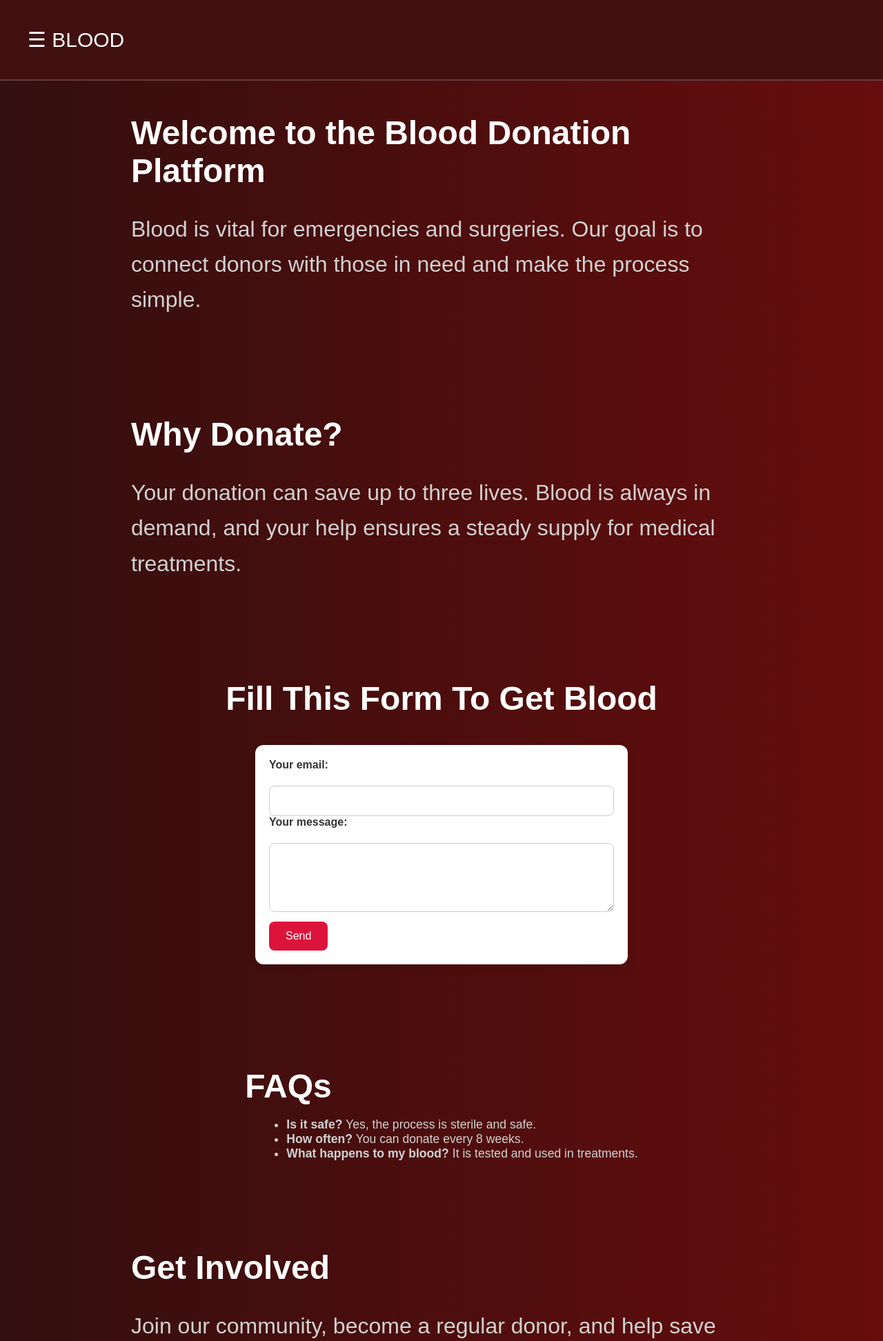
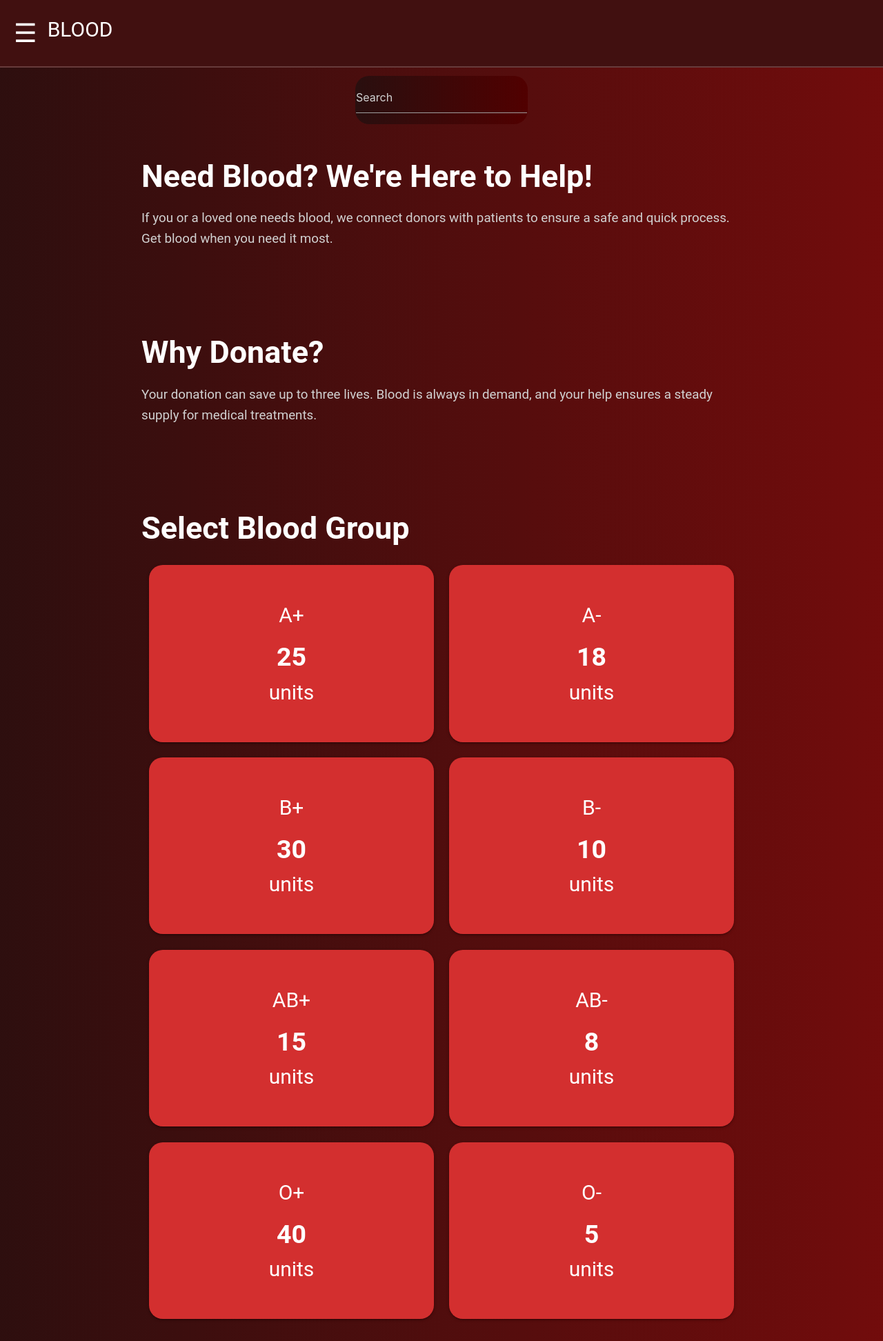
Before and after one commit to uppundaadithya/blood, a PHP site: page / in a window 1280 px wide. Shown: the top 1944 px of the page at 69% size. Run offline with PHP 8.4, Linux system fonts and the light colour scheme; some libraries are stand-ins or nearby versions.

Commit message:
updatedi

```diff
--- a/index.html
+++ b/index.html
@@ -2,38 +2,40 @@
 <html lang="en">
 <head>
     <meta charset="UTF-8">
+    <meta name="viewport" content="width=device-width, initial-scale=1.0">
     <title>Navigation Toggle</title>
     <link rel="icon" href="logo.jpg" type="image/x-icon" />
+
+    <!-- Materialize CSS -->
+    <link href="https://cdnjs.cloudflare.com/ajax/libs/materialize/1.0.0/css/materialize.min.css" rel="stylesheet">
+
+    <!-- Your custom styles (if any) -->
     <link rel="stylesheet" href="style.css">
-    <style>
-        .hidden {
-            display: none;
-        }
-    </style>
 </head>
 <body>
 
     <!-- Hamburger Menu Icon -->
-    <div class="menu-toggle" id="menu-toggle">
-        <span id="but">&#9776;</span>
+    <div class="cl">
+        <span id="but" class="sidenav-trigger" data-target="mobile-nav">&#9776;</span>
         <span id="name">BLOOD</span>
+
    </div>
 
     <!-- Navigation Menu -->
-    <nav id="nav">
-        <ul>
-            <li>Menu</li>
-            <li>Service</li>
-            <li>Contact</li>
-            <li>About</li>
+    <ul id="mobile-nav" class="sidenav">
+        <li><a href="#!">Menu</a></li>
+        <li><a href="#!">Service</a></li>
+        <li><a href="#!">Contact</a></li>
+        <li><a href="#!">About</a></li>
     </ul>
-    </nav>
 
     <div id="cont">
+        <div id="s-box">
+            <input id="search" type="text" onkeyup="searchContent()" placeholder="Search" /></div>
         <section>
-            <h1>Welcome to the Blood Donation Platform</h1>
+           <h2>Need Blood? We're Here to Help!</h2>
                     <p>
-                Blood is vital for emergencies and surgeries. Our goal is to connect donors with those in need and make the process simple.
+                        If you or a loved one needs blood, we connect donors with patients to ensure a safe and quick process. Get blood when you need it most.
                     </p>
         </section>
 
@@ -45,28 +47,140 @@
         </section>
 
 <section>
-            <div>
+    <h2> Select Blood Group</h2>
+    <div class="row" id="blood-groups">
+        <div class="col s12 m6">
+            <div class="card red darken-2 white-text center-align blood-box">
+                <div class="card-content">
+                    A+<br>
+                    <span class="count" data-target="25">0</span> units
+                </div>
+            </div>
+        </div>
+        <div class="col s12 m6">
+            <div class="card red darken-2 white-text center-align blood-box">
+                <div class="card-content">
+                    A-<br>
+                    <span class="count" data-target="18">0</span> units
+                </div>
+            </div>
+        </div>
+        <div class="col s12 m6">
+            <div class="card red darken-2 white-text center-align blood-box">
+                <div class="card-content">
+                    B+<br>
+                    <span class="count" data-target="30">0</span> units
+                </div>
+            </div>
+        </div>
+        <div class="col s12 m6">
+            <div class="card red darken-2 white-text center-align blood-box">
+                <div class="card-content">
+                    B-<br>
+                    <span class="count" data-target="10">0</span> units
+                </div>
+            </div>
+        </div>
+        <div class="col s12 m6">
+            <div class="card red darken-2 white-text center-align blood-box">
+                <div class="card-content">
+                    AB+<br>
+                    <span class="count" data-target="15">0</span> units
+                </div>
+            </div>
+        </div>
+        <div class="col s12 m6">
+            <div class="card red darken-2 white-text center-align blood-box">
+                <div class="card-content">
+                    AB-<br>
+                    <span class="count" data-target="8">0</span> units
+                </div>
+            </div>
+        </div>
+        <div class="col s12 m6">
+            <div class="card red darken-2 white-text center-align blood-box">
+                <div class="card-content">
+                    O+<br>
+                    <span class="count" data-target="40">0</span> units
+                </div>
+            </div>
+        </div>
+        <div class="col s12 m6">
+            <div class="card red darken-2 white-text center-align blood-box">
+                <div class="card-content">
+                    O-<br>
+                    <span class="count" data-target="5">0</span> units
+                </div>
+            </div>
+        </div>
+    </div>
+</section>
+
+
+
+        <section id="form">
             <h2>Fill This Form To Get Blood</h2>
+            <form action="https://formspree.io/f/mwpobvdg" method="POST">
+              <label for="name">Patient Name</label>
+      <input type="text" id="name" name="name" style="text-transform: uppercase;" required>
 
-                    <form action="https://formspree.io/f/mwpobvdg" method="POST">
-                        <label for="email">Your email:</label>
-                        <input type="email" name="email" id="email" required>
+      <label for="bloodGroup">Blood Group : </label>
+      <select id="bloodGroup" name="bloodGroup" style="margin: 5px;" required>
+        <option value="">-- Select Blood Group --</option>
+        <option value="A+">A+</option>
+        <option value="A-">A−</option>
+        <option value="B+">B+</option>
+        <option value="B-">B−</option>
+        <option value="AB+">AB+</option>
+        <option value="AB-">AB−</option>
+        <option value="O+">O+</option>
+        <option value="O-">O−</option>
+      </select>
 
-                        <label for="message">Your message:</label>
-                        <textarea name="message" id="message"></textarea>
+      <label for="units">Required Units</label>
+      <input type="number" id="units" name="units" min="1" required>
 
-                        <button type="submit" class="btn">Send</button>
+      <label for="hospital">Hospital Name</label>
+      <input type="text" id="hospital" name="hospital" required>
+
+      <label for="location">Hospital Location</label>
+      <input type="text" id="location" name="location" required>
+
+      <label for="contact">Contact Number</label>
+      <input type="tel" id="contact" name="contact" required>
+
+      <label for="message">Additional Information</label>
+      <textarea id="message" name="message" rows="4"></textarea>
+
+                <button type="submit">Send</button>
             </form>
-
-            </div>
         </section>
 
         <section>
             <h2>FAQs</h2>
             <ul>
-                <li><strong>Is it safe?</strong> Yes, the process is sterile and safe.</li>
-                <li><strong>How often?</strong> You can donate every 8 weeks.</li>
-                <li><strong>What happens to my blood?</strong> It is tested and used in treatments.</li>
+                <section>
+
+
+                    <div>
+                        <h3>How It Works</h3>
+                        <ul>
+                            <li><strong>Step 1: Request Blood</strong> - Fill out a quick form with your contact details and blood type.</li>
+                            <li><strong>Step 2: Connect</strong> - We find a match with our donor network.</li>
+                            <li><strong>Step 3: Delivery</strong> - Blood is delivered to your location or medical facility.</li>
+                            <li><strong>Step 4: Support</strong> - We ensure ongoing support for your needs.</li>
+                        </ul>
+                    </div>
+
+                    <div>
+                        <h3>Need Help? Contact Us</h3>
+                        <p>
+                            We're available 24/7 to assist you. Reach out for any urgent requests.
+                        </p>
+                        <a href="contact.html">Contact Now</a>
+                    </div>
+                </section>
+
             </ul>
         </section>
 
@@ -79,15 +193,80 @@
         </section>
     </div>
 
-    <!-- JavaScript to toggle menu -->
+
+  <!-- Scripts -->
+  <script src="https://cdnjs.cloudflare.com/ajax/libs/jspdf/2.5.1/jspdf.umd.min.js"></script>
+  <script src="https://code.jquery.com/jquery-3.6.0.min.js"></script>
+  <script src="https://cdnjs.cloudflare.com/ajax/libs/materialize/1.0.0/js/materialize.min.js"></script>
+
   <script>
-        document.getElementById('but').addEventListener('click', function () {
-            document.getElementById('nav').classList.toggle('show');
+    // Materialize side nav
+    document.addEventListener('DOMContentLoaded', function () {
+      var elems = document.querySelectorAll('.sidenav');
+      M.Sidenav.init(elems);
     });
-        document.getElementById('name').addEventListener('click', function () {
-            window.location.href = '';
+
+   document.addEventListener('DOMContentLoaded', function () {
+  // Initialize sidenav
+  var elems = document.querySelectorAll('.sidenav');
+  M.Sidenav.init(elems);
+
+  // Counter animation
+  const counters = document.querySelectorAll('.count');
+  counters.forEach(counter => {
+    const updateCount = () => {
+      const target = +counter.getAttribute('data-target');
+      const current = +counter.innerText;
+      const increment = Math.ceil(target / 50);
+      if (current < target) {
+        counter.innerText = Math.min(current + increment, target);
+        setTimeout(updateCount, 40);
+      }
+    };
+    updateCount();
   });
+});
+
+
+
+    // PDF generation and form submission
+    window.onload = () => {
+      const { jsPDF } = window.jspdf;
+      const form = document.querySelector("form");
+
+      form.addEventListener("submit", function (e) {
+        e.preventDefault();
+
+        const doc = new jsPDF();
+        const now = new Date();
+
+        // Collect values
+        const name = document.getElementById("name").value;
+        const bloodGroup = document.getElementById("bloodGroup").value;
+        const units = document.getElementById("units").value;
+        const hospital = document.getElementById("hospital").value;
+        const location = document.getElementById("location").value;
+        const contact = document.getElementById("contact").value;
+        const message = document.getElementById("message").value;
+
+        // Create PDF content
+        doc.setFontSize(16);
+        doc.text("Blood Request Form", 20, 20);
+        doc.setFontSize(12);
+        doc.text(`Date: ${now.toLocaleDateString()} ${now.toLocaleTimeString()}`, 20, 30);
+        doc.text(`Patient Name: ${name}`, 20, 40);
+        doc.text(`Blood Group: ${bloodGroup}`, 20, 50);
+        doc.text(`Required Units: ${units}`, 20, 60);
+        doc.text(`Hospital Name: ${hospital}`, 20, 70);
+        doc.text(`Hospital Location: ${location}`, 20, 80);
+        doc.text(`Contact Number: ${contact}`, 20, 90);
+        doc.text(`Additional Info: ${message}`, 20, 100);
+
+        // Save and then submit form
+        doc.save("Blood-Request.pdf");
+        setTimeout(() => form.submit(), 500); // Slight delay for download
+      });
+    };
   </script>
-
 </body>
 </html>
--- a/style.css
+++ b/style.css
@@ -1,93 +1,71 @@
-/* General reset and background */
+/* Basic Reset */
 html, body {
     margin: 0;
     padding: 0;
     height: 100%;
 }
 
+/* Background and Animation */
 body {
-    font-family: sans-serif;
+    font-family: 'Roboto', sans-serif; /* Materialize's default font */
     background: linear-gradient(to right, rgb(35, 15, 15), rgb(137, 11, 11));
-    background-size: 200% 100%;
+    background-size:150% 100%;
     animation: move 5s linear infinite;
+    color: #fff;
     justify-content: center;
     align-items: center;
+    min-height: 100vh;
+    transition:ease-in 0.7s;
+
+
 }
 
-/* Background animation */
+
+/* Background Animation */
 @keyframes move {
     0% { background-position: 0% 50%; }
     100% { background-position: 100% 50%; }
 }
 
-/* Hamburger icon */
-.menu-toggle {
-    font-size: 30px;
+/* Menu Toggle */
+.cl {
+    font-size: 2.5rem;
     color: white;
-    padding: 40px;
+    padding: 20px;
     cursor: pointer;
     background: rgb(65, 16, 16);
     border-bottom: 2px solid rgb(103, 59, 59);
     position: fixed;
     top: 0;
     left: 0;
-    z-index: 1100; /* Keeps the toggle above other elements */
+    z-index: 1010;
     width: 100%;
+    display: flex;
+    flex-direction: row;
 }
 
-/* Navigation bar (hidden by default) */
-#nav {
-    position: fixed;
-    top: 90px;
-    left: 0;
-    height: 100vh; /* Full height */
-    width: 250px;
-    background: rgb(65, 16, 16);
-    flex-direction: column;
+#search{
+    box-sizing: border-box;
+    color: #fff;
+    width: fit-content;
+
+}
+#s-box{
+    height: 70px;
+    width:250px;
+   background: linear-gradient(to right,rgb(41, 15, 15),rgb(81, 0, 0));
+    display: flex;
+    justify-content: center;
     align-items: center;
-    border-right: 2px solid rgb(103, 59, 59);
-    transform: translateX(-100%); /* Hidden by default */
-    transition: transform 0.3s ease;
-    overflow-y: auto;
-    z-index: 1000;
+    border-radius: 20px;
 }
 
-/* Show nav when toggled */
-#nav.show {
-    transform: translateX(0); /* Slide in when shown */
+#name {
+    font-size: 2rem;
+    margin-left: 15px;
 }
 
-/* Navigation list styling */
-#nav ul {
-    display: flex;
-    list-style-type: none;
-    margin: 0;
-    padding: 0;
-    flex-direction: column;
-    width: 100%;
-    align-items: center;
-    height: 100%;
-}
-
-#nav ul li {
-    padding: 12px 20px;
-    color: aliceblue;
-    text-align: center;
-    width: 100%;
-    border-top: 1px solid rgb(103, 59, 59);
-    cursor: pointer;
-}
-
-/* Hover effect on navigation items */
-#nav ul li:hover {
-    background-color: rgb(103, 59, 59);
-}
-
-/* Style for active menu item */
-#nav ul li.active {
-    background-color: rgb(103, 59, 59);
-}
-
+/* Content Wrapper */
 #cont {
     color: aliceblue;
     margin-top: 90px;
@@ -95,31 +73,40 @@ body {
     flex-direction: column;
     align-items: center;
     justify-content: center;
-    height: auto; /* Adjust height to fit the content */
-    padding: 20px; /* Added padding for spacing */
+    height: auto;
+    padding: 20px;
 }
-
-/* Section Styling */
+#mobile-nav{
+    background: linear-gradient(to top,rgb(72, 13, 13),rgb(132, 5, 5));
+    font-size: larger;
+    margin-top: 60px;
+}
+#mobile-nav li a {
+    font-size: 1.4em;
+}
+/* Sections */
 section {
     margin-bottom: 40px;
-    max-width: 900px; /* Max width to keep text readable */
+    max-width: 900px;
     padding: 15px;
 }
 
+
 h1, h2 {
-    font-size: 3em;
+    font-size: 3rem;
     color: white;
-    margin-bottom: 10px;
+    font-weight: 600;
+    font-family: 'Roboto', sans-serif;
+
 }
 
 p {
-    font-size: 2em;
+    font-size: 1.25rem;
     color: #d1d1d1;
     line-height: 1.6;
 }
 
-/* List styling */
-ol, ul {
+ul {
     font-size: 1.1rem;
     color: #d1d1d1;
     margin-left: 20px;
@@ -130,12 +117,12 @@ ol, ul {
     display: inline-block;
     background-color: rgb(103, 59, 59);
     color: white;
-    padding: 12px 25px;
     font-size: 1.2rem;
     text-decoration: none;
     border-radius: 5px;
     cursor: pointer;
-    transition: background-color 0.3s;
+    transition: background-color 0.3s ease;
+    text-align: center;
 }
 
 .btn:hover {
@@ -144,13 +131,26 @@ ol, ul {
 
 /* Form Styling */
 form {
-    max-width: 500px;
+
     margin: 40px auto;
     padding: 20px;
     background-color: #fff;
     border-radius: 12px;
-    box-shadow: 0 4px 12px rgba(0, 0, 0, 0.1);
+    box-shadow: rgba(0, 0, 0, 0.578) 0px 30px 90px;
     font-family: Arial, sans-serif;
+    max-width: 95%;
+    height: auto;
+    transition: ease-in-out 0.6s;
+    width: auto;
+
+}
+
+
+form:hover {
+    transform: scale(1.02);
+    box-shadow: rgba(203, 197, 197, 0.6) 0px 40px 90px;
+    transition: transform 0.3s ease, box-shadow 0.3s ease;
+    background-color: #ffffff;
 }
 
 form label {
@@ -172,13 +172,11 @@ form textarea {
     resize: vertical;
 }
 
-form textarea {
-    height: 100px;
-}
-
 form button[type="submit"] {
     display: inline-block;
-    padding: 12px 24px;
+    height: 40px;
+    width: 100px;
+    text-align: center;
     background-color: crimson;
     color: #fff;
     border: none;
@@ -186,33 +184,106 @@ form button[type="submit"] {
     cursor: pointer;
     font-size: 1em;
     transition: background-color 0.3s ease;
-    margin-top: 10px;
+    margin-top: 170px;
+    padding: 10px 20px; /* Adjusted padding for better spacing */
+    margin-bottom: 10px;
+    bottom: 0%;
+}
+  #form .input-field label {
+        font-size: 1.5em;
+    }
+form button[type="submit"]:hover {
+    background-color: darkred;
 }
 
 form button[type="submit"]:hover {
     background-color: darkred;
 }
+#form{
+   max-width: 100%;
+}
+#bloodGroup {
+  display: block;
+  margin-top: 12px;
+  font-weight: 600;
+  color: #333;
+}
 
-/* Mobile Responsive Adjustments */
-@media only screen and (max-width: 600px) {
+select {
+  width: 100%;
+  padding: 10px 12px;
+  margin-top: 6px;
+  border: 1px solid #ccc;
+  border-radius: 6px;
+  background-color: #fff;
+  font-size: 16px;
+  color: #333;
+  transition: border 0.3s ease, box-shadow 0.3s ease;
+  appearance: none;
+}
+
+select:focus {
+  border-color: #e53935;
+  outline: none;
+  box-shadow: 0 0 5px rgba(229, 57, 53, 0.4);
+}
+
+select option {
+  padding: 8px;
+  font-size: 16px;
+}
+
+
+.blood-box {
+    transition: transform 0.3s ease, box-shadow 0.3s ease;
+    border-radius: 20px;
+    font-size: 2rem;
+    padding: 26px 0;
+    margin: 15px 5;
+}
+
+.blood-box:hover {
+    transform: scale(1.05);
+    box-shadow: 0 10px 30px rgba(255, 0, 0, 0.4);
+    background-color: #b71c1c;
+}
+.count {
+    font-size: 2.5rem;
+    font-weight: bold;
+    display: block;
+    margin-top: 10px;
+}
+@media only screen and (max-width: 700px) {
     body {
+<<<<<<< Updated upstream
      /* Stop animation on mobile */
+=======
+        max-height: 100%;
+        justify-content: center;
+        align-items: center;
+        width: auto;
+>>>>>>> Stashed changes
     }
 
     h1, h2 {
+        font-size: 5rem;
+    }
+
+    p, ul , label {
         font-size: 2rem;
     }
 
-    p, ol, ul {
-        font-size: 1rem;
+    .menu-toggle {
+        padding: 15px;
+        font-size: 2.4rem;
     }
 
-    .menu-toggle {
-        padding: 20px;
-        font-size: 24px;
+    .sidenav {
+        width: 60%;
+        font-size: 3rem;
     }
 
-    #nav {
-        width: 200px;
+    #form label{
+        font-size: medium;
     }
 }
```
Lines whose indentation alone changed are shown as unchanged.
